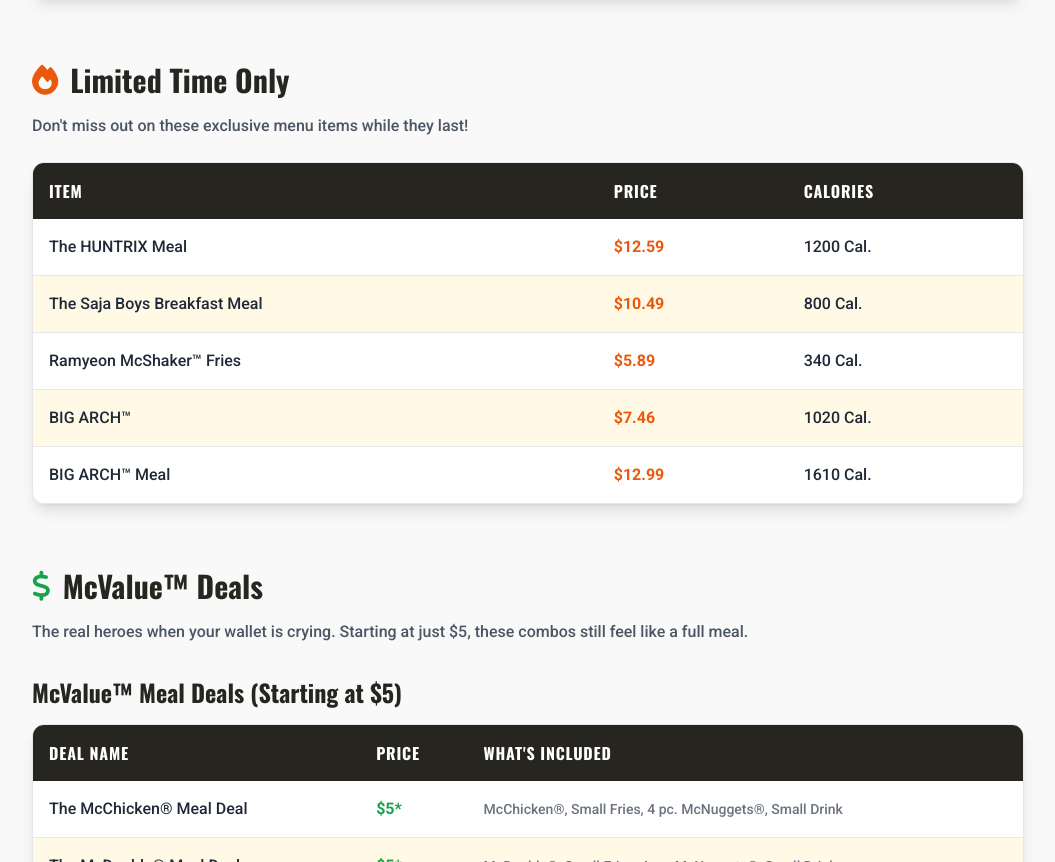
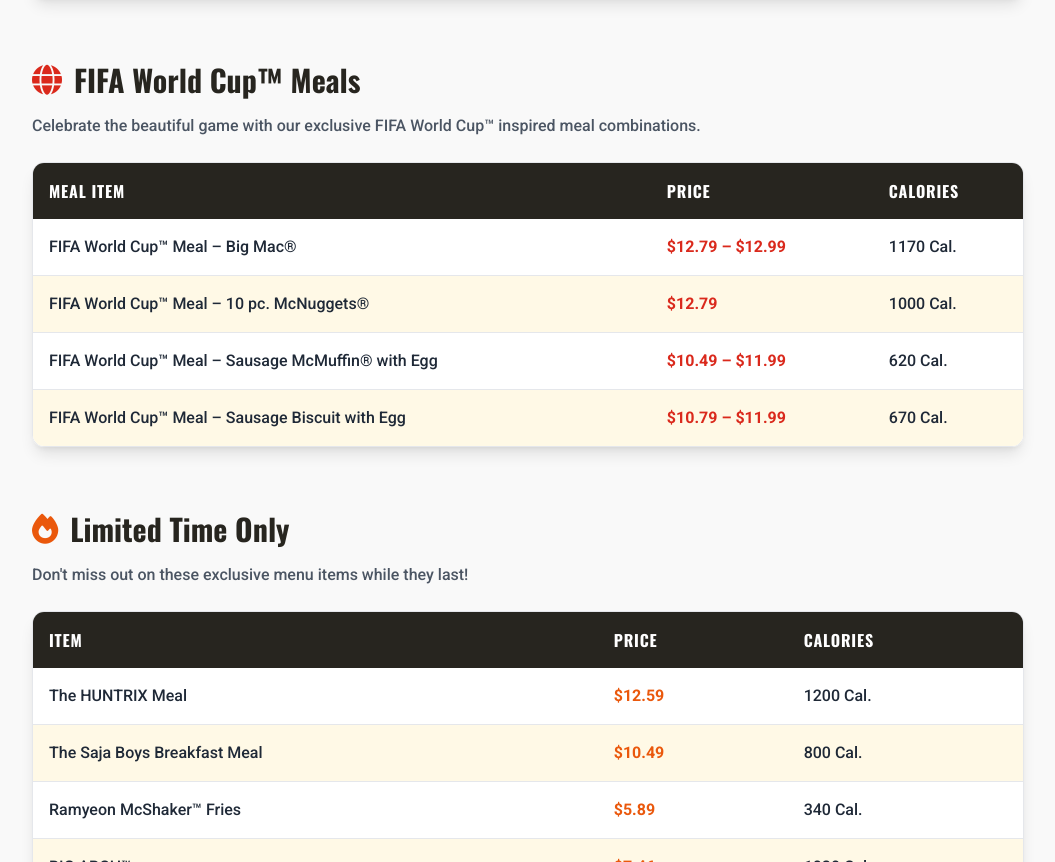
Before and after one commit to theburhan1122-blip/mcd-menu3, a plain HTML site: page index.html in a window 1280 px wide. Shown: the part 1445-2307 px from the top of the page, without its empty margins (112-1167 px from the left). Drawn offline with nearby package versions, Linux system fonts and the light colour scheme; a web font is replaced by a local one.

Commit message:
Update index.html

```diff
--- a/index.html
+++ b/index.html
@@ -179,6 +179,31 @@
                 </table>
             </div>
         </section>
+        <!-- Section 2: FIFA World Cup™ Meals -->
+<section id="fifa-world-cup" class="mb-16">
+    <div class="flex items-center gap-3 mb-4">
+        <i class="fas fa-globe text-mcd-red text-3xl"></i>
+        <h2 class="font-heading text-3xl font-bold text-mcd-black">FIFA World Cup™ Meals</h2>
+    </div>
+    <p class="text-gray-600 mb-6 font-medium">Celebrate the beautiful game with our exclusive FIFA World Cup™ inspired meal combinations.</p>
+    <div class="overflow-x-auto rounded-xl shadow-lg border border-gray-200">
+        <table class="w-full text-left menu-table border-collapse">
+            <thead class="bg-mcd-black text-white uppercase font-heading tracking-wider">
+                <tr>
+                    <th class="p-4">Meal Item</th>
+                    <th class="p-4">Price</th>
+                    <th class="p-4">Calories</th>
+                </tr>
+            </thead>
+            <tbody class="bg-white text-gray-800 font-medium">
+                <tr class="border-b"><td class="p-4">FIFA World Cup™ Meal – Big Mac®</td><td class="p-4 text-mcd-red font-bold">$12.79 – $12.99</td><td class="p-4">1170 Cal.</td></tr>
+                <tr class="border-b"><td class="p-4">FIFA World Cup™ Meal – 10 pc. McNuggets®</td><td class="p-4 text-mcd-red font-bold">$12.79</td><td class="p-4">1000 Cal.</td></tr>
+                <tr class="border-b"><td class="p-4">FIFA World Cup™ Meal – Sausage McMuffin® with Egg</td><td class="p-4 text-mcd-red font-bold">$10.49 – $11.99</td><td class="p-4">620 Cal.</td></tr>
+                <tr><td class="p-4">FIFA World Cup™ Meal – Sausage Biscuit with Egg</td><td class="p-4 text-mcd-red font-bold">$10.79 – $11.99</td><td class="p-4">670 Cal.</td></tr>
+            </tbody>
+        </table>
+    </div>
+</section>
 
         <!-- Section 2: Limited Time Only -->
         <section id="limited-time" class="mb-16">
```
